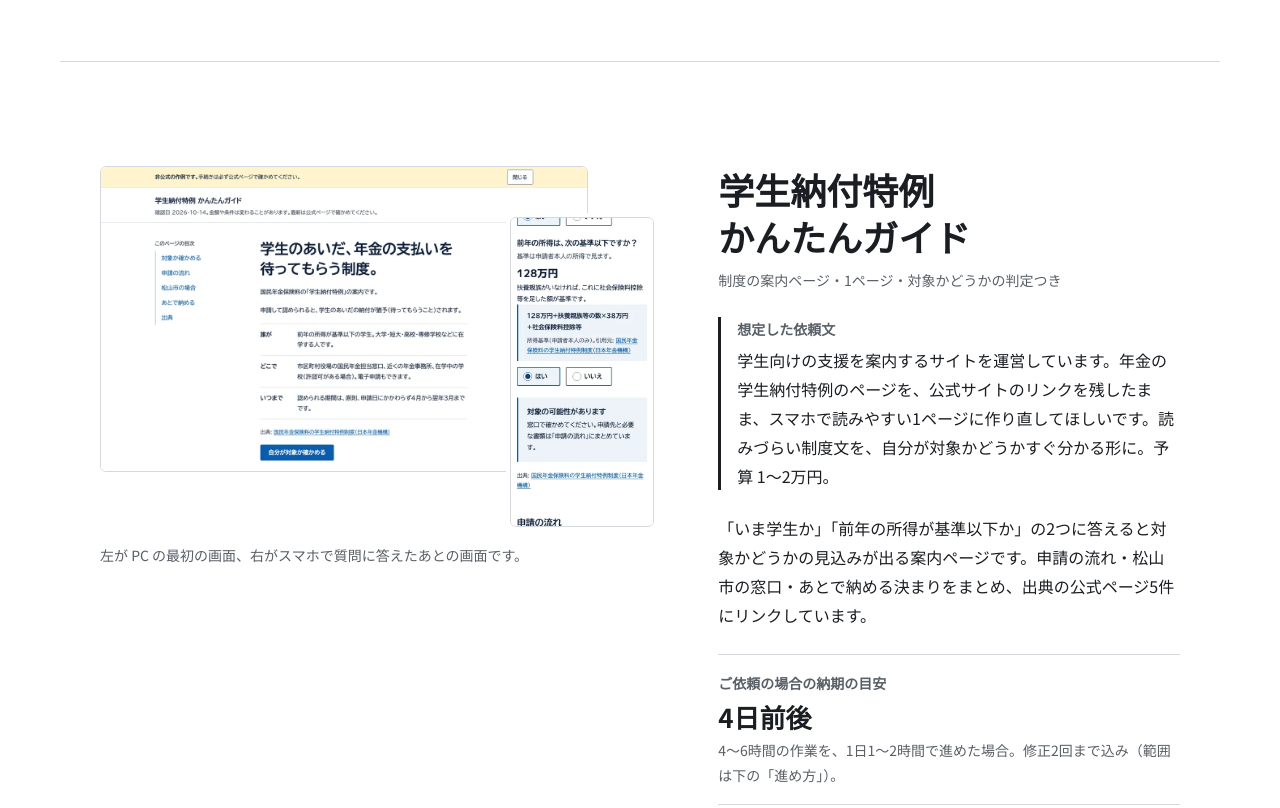
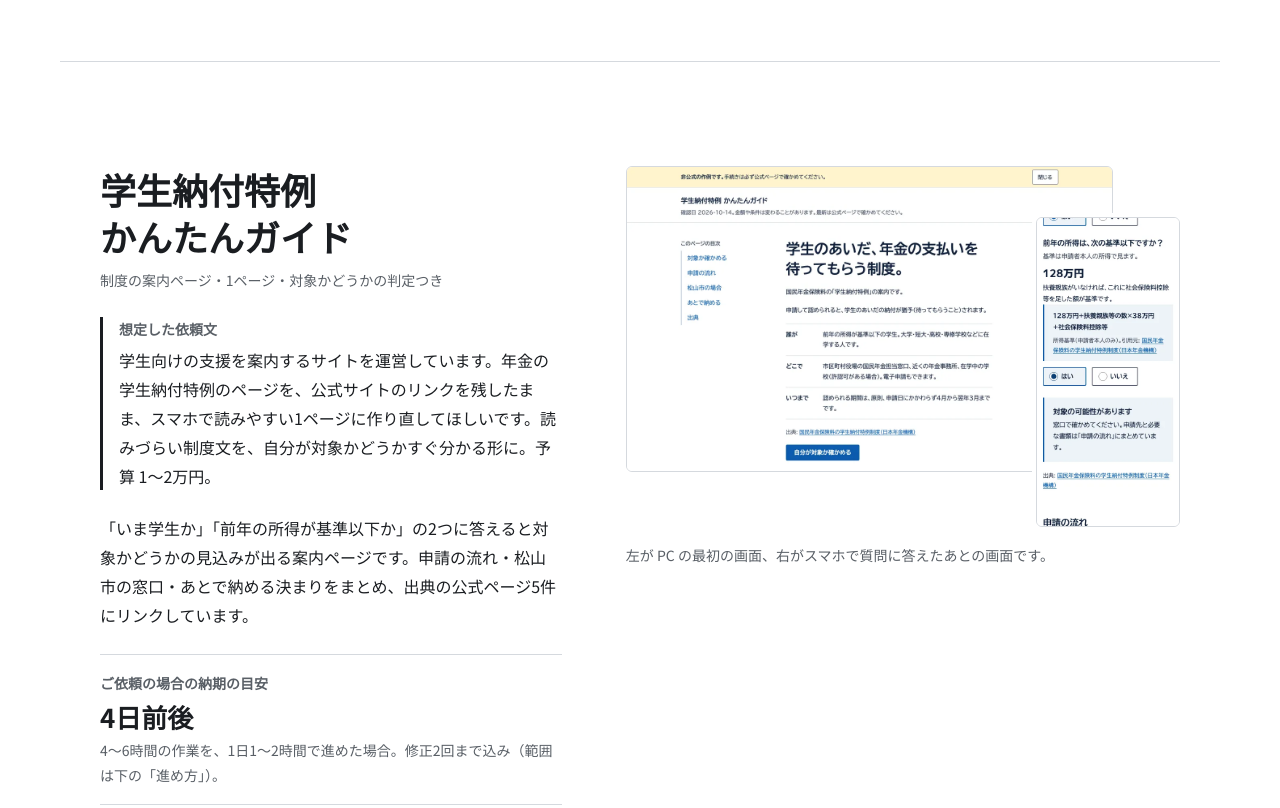
Before and after one commit to tsubasda-git/web-samples, a plain HTML site: page web-portfolio/index.html in a window 1280 px wide. Shown: the part 721-1529 px from the top of the page. Drawn offline with Linux system fonts and the light colour scheme.

Commit message:
作品集: 欄の左右の並びを交互に戻す

```diff
--- a/web-portfolio/index.html
+++ b/web-portfolio/index.html
@@ -41,7 +41,8 @@
   </section>
 
   <div class="works">
-    <article class="wrap work work--flip" id="nenkin" aria-labelledby="nenkin-title">
+    <!-- 作例1 -->
+    <article class="wrap work" id="nenkin" aria-labelledby="nenkin-title">
       <header class="work__head">
         <h2 class="work__title" id="nenkin-title">学生納付特例<wbr> かんたんガイド</h2>
         <p class="work__kind">制度の案内ページ・1ページ・対象かどうかの判定つき</p>
```
